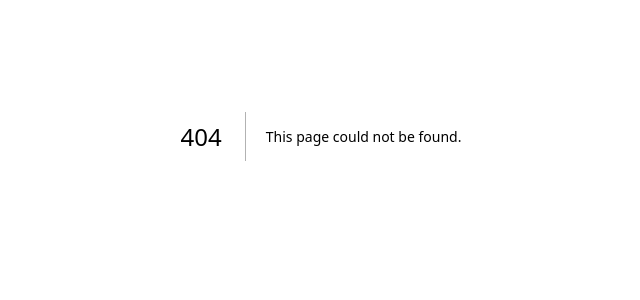
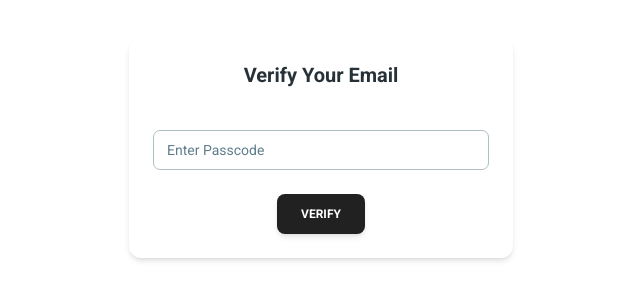
Before and after one commit to ameen-sid/Team-Eagles-Website, a Next.js app: page /verifyemail in a window 1280 px wide. Before the commit this address had no page. Shown: the part 264-564 px from the top of the page, without its empty margins (319-959 px from the left). Built offline with nearby package versions, Linux system fonts and the light colour scheme.

Commit message:
Added Verify Email Page

```diff
--- /dev/null
+++ b/src/app/verifyemail/page.tsx
@@ -0,0 +1,67 @@
+"use client";
+
+// Import the Required Modules
+import React from "react";
+import {
+	Card,
+	CardBody,
+	CardFooter,
+	Typography,
+	Input,
+	Button
+} from "@material-tailwind/react";
+
+const verifyEmail = () => {
+	return (
+		<section className="w-full h-[100vh] flex items-center justify-center">
+			<Card
+				className="mt-6 w-96"
+				placeholder={undefined}
+				onPointerEnterCapture={undefined}
+				onPointerLeaveCapture={undefined}
+			>
+      			<CardBody
+					className="flex flex-col gap-8"
+					placeholder={undefined}
+					onPointerEnterCapture={undefined}
+					onPointerLeaveCapture={undefined}
+				>
+        			<Typography
+						variant="h5"
+						color="blue-gray"
+						className="mb-2 text-center"
+						placeholder={undefined}
+						onPointerEnterCapture={undefined}
+						onPointerLeaveCapture={undefined}
+					>
+          				Verify Your Email
+        			</Typography>
+
+					<Input
+						label="Enter Passcode"
+						onPointerEnterCapture={undefined}
+						onPointerLeaveCapture={undefined}
+						crossOrigin={undefined}
+					/>
+      			</CardBody>
+
+				<CardFooter
+					className="pt-0 flex items-center justify-center"
+					placeholder={undefined}
+					onPointerEnterCapture={undefined}
+					onPointerLeaveCapture={undefined}
+				>
+        			<Button
+						placeholder={undefined}
+						onPointerEnterCapture={undefined}
+						onPointerLeaveCapture={undefined}
+					>
+						Verify
+					</Button>
+      			</CardFooter>
+    		</Card>
+		</section>
+	);
+}
+
+export default verifyEmail;
```
